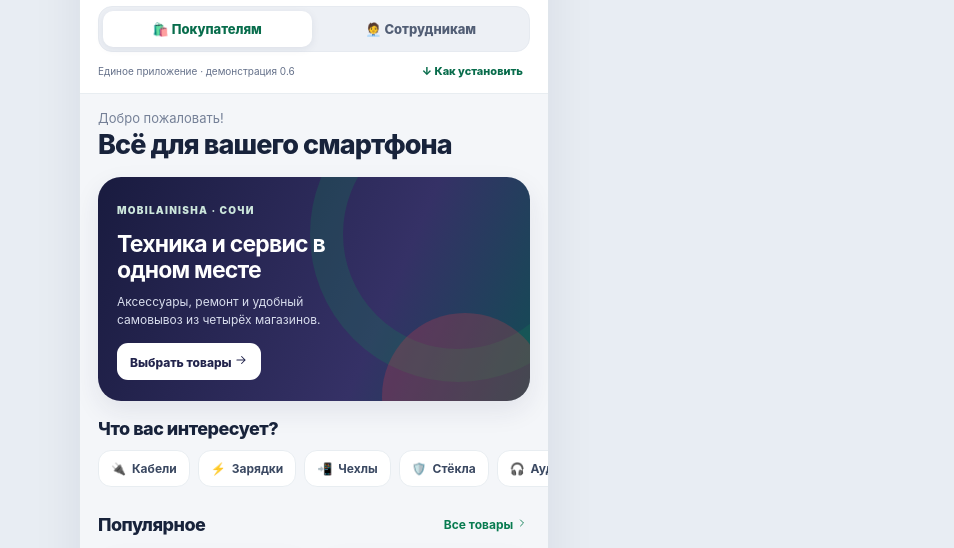
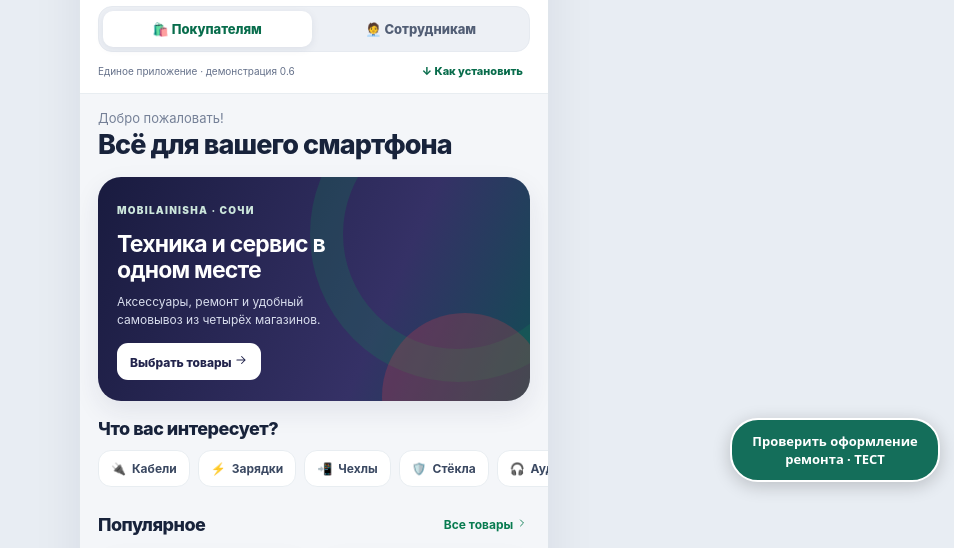
Before and after one commit to aznaurxam-commits/mobilainisha-app, a plain HTML site: page v75/client.html in a window 1280 px wide. Shown: the part 232-780 px from the top of the page, without its empty margins (326-1280 px from the left). Drawn offline with Linux system fonts and the light colour scheme.

Commit message:
Link isolated repair pilot from existing client/staff apps without changing existing workflows

```diff
--- a/v75/client.html
+++ b/v75/client.html
@@ -263,4 +263,7 @@ render();
  document.addEventListener('touchcancel',()=>start=null,{passive:true});
 })();
 </script>
+
+<!-- Isolated repair workflow pilot; original application functionality unchanged. -->
+<a id="mob-repair-pilot-link" href="repair-workflow-demo.html" style="position:fixed;right:14px;bottom:86px;z-index:9998;background:#146e5a;color:white;border:2px solid white;border-radius:28px;padding:12px 16px;box-shadow:0 4px 18px #0003;font:600 13px system-ui;text-decoration:none;max-width:210px;text-align:center">Проверить оформление ремонта · ТЕСТ</a>
 </body></html>
```
